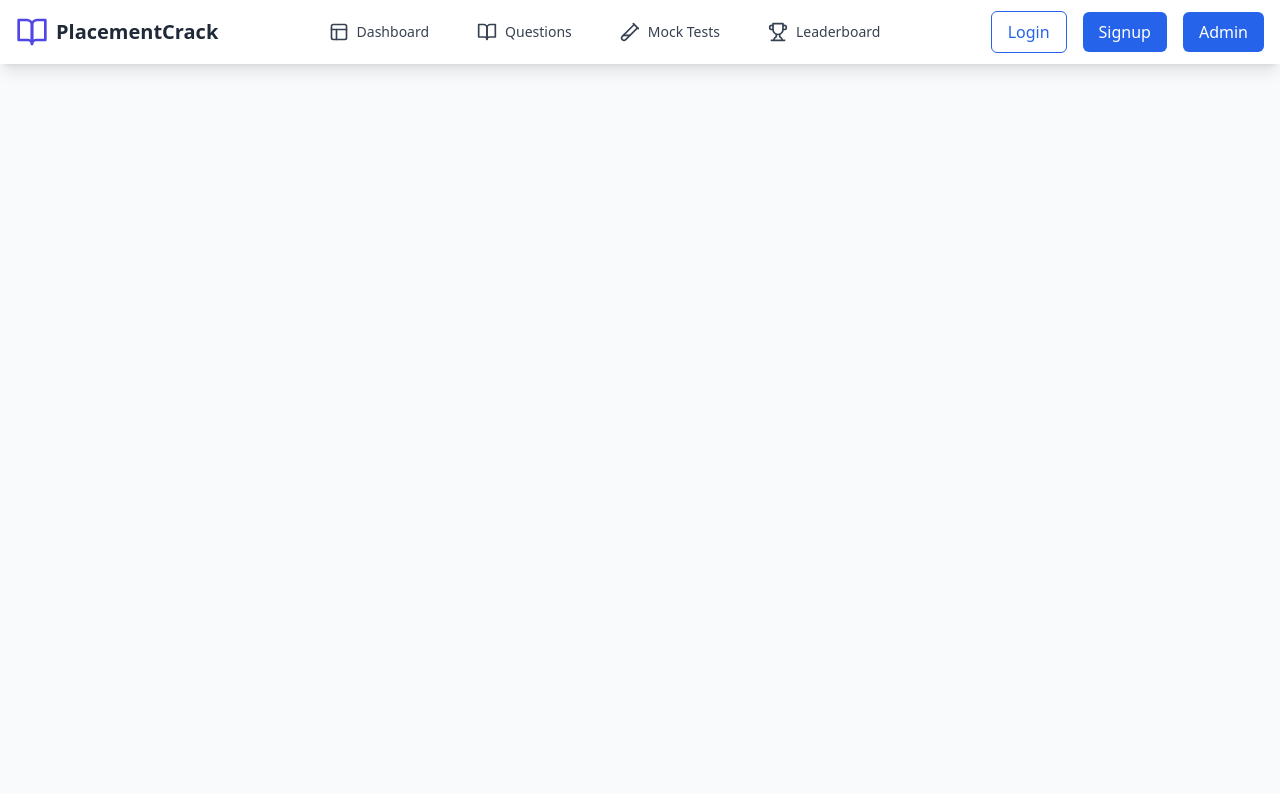
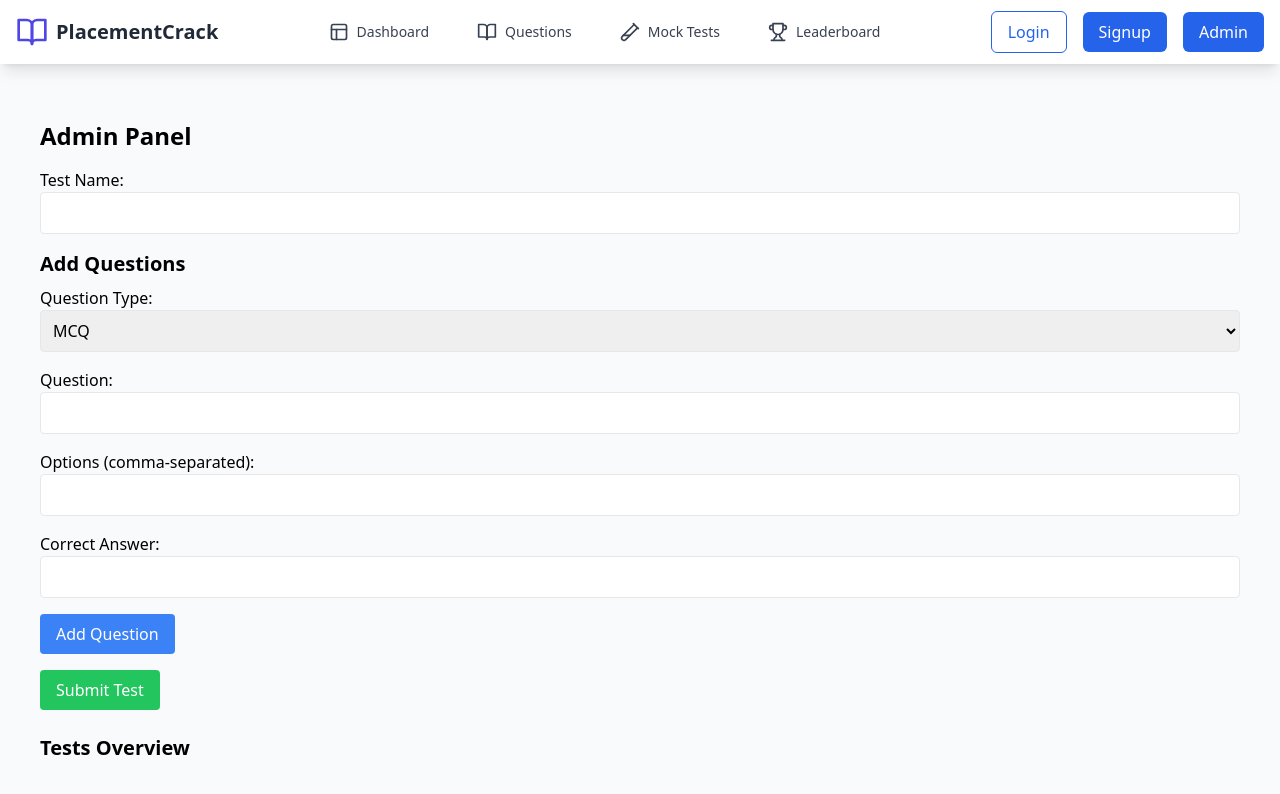
Before and after one commit to pritharai/Placement-Crack, a React (Vite) app: page /upload-test in a window 1280 px wide. Shown: the top 794 px of the page. Built offline with nearby package versions, Linux system fonts and the light colour scheme.

Commit message:
Mock_test uploaded by admin only backend needs to be connected

```diff
--- a/src/App.jsx
+++ b/src/App.jsx
@@ -4,13 +4,14 @@ import Navbar from './components/Navbar';
 import Dashboard from './pages/Dashboard';
 import QuestionBank from './pages/QuestionBank';
 import QuestionSolver from './components/QuestionSolver'
-import MockTests from './pages/MockTests';
+import MockTestsPage from './pages/MockTests';
 // import LeaderBoard from './pages/LeaderBoard';
 import UserProfile from './pages/UserProfile';
 import Login from './components/auth/Login';
 import {AdminAuth} from './components/auth/AdminAuth';
 import {Logout} from './components/auth/Logout';
 import Register from './components/auth/Register';
+import AdminPage from './pages/AdminPage';
 
 function App() {
   return (
@@ -28,7 +29,8 @@ function App() {
             <Route path="/questionsolver" element={<QuestionSolver />} />
 
 
-            <Route path="/mock-tests" element={<MockTests />} />
+            <Route path="/mock-tests" element={<MockTestsPage />} />
+            <Route path="/upload-test" element={<AdminPage />} />
             {/* <Route path="/leaderboard" element={<LeaderBoard />} /> */}
             <Route path="/userprofile" element={<UserProfile />} />
             <Route path="/login" element={<Login />} />
--- /dev/null
+++ b/src/pages/AdminPage.jsx
@@ -0,0 +1,171 @@
+import React, { useState } from "react";
+
+
+
+const AdminPage = () => {
+  const [tests, setTests] = useState([]);
+  const [testName, setTestName] = useState("");
+  const [questions, setQuestions] = useState([]);
+  const [newQuestion, setNewQuestion] = useState({
+    type: "mcq",
+    question: "",
+    options: [],
+    correctAnswer: "",
+    starterCode: "",
+    correctOutput: "",
+  });
+
+  const addQuestion = () => {
+    const questionCopy = { ...newQuestion }; // Clone the question
+    setQuestions([...questions, questionCopy]); // Add the clone to the questions array
+    // Reset the form
+    setNewQuestion({
+      type: "mcq",
+      question: "",
+      options: [],
+      correctAnswer: "",
+      starterCode: "",
+      correctOutput: "",
+    });
+  };
+
+
+  const handleSubmitTest = () => {
+    const newTest = { id: Date.now(), name: testName, problems: questions };
+    setTests([...tests, newTest]);
+    setTestName("");
+    setQuestions([]);
+    alert("Test added successfully!");
+  };
+
+  return (
+    <div className="admin-page p-6">
+      <h1 className="text-2xl font-bold mb-4">Admin Panel</h1>
+      <div className="add-test">
+        <label className="block mb-2">
+          Test Name:
+          <input
+            type="text"
+            value={testName}
+            onChange={(e) => setTestName(e.target.value)}
+            className="block w-full border p-2 rounded mb-4"
+          />
+        </label>
+
+        <h2 className="text-xl font-semibold mb-2">Add Questions</h2>
+        <label className="block mb-2">
+          Question Type:
+          <select
+            value={newQuestion.type}
+            onChange={(e) =>
+              setNewQuestion({ ...newQuestion, type: e.target.value })
+            }
+            className="block w-full border p-2 rounded mb-4"
+          >
+            <option value="mcq">MCQ</option>
+            <option value="code">Code</option>
+          </select>
+        </label>
+        <label className="block mb-2">
+          Question:
+          <input
+            type="text"
+            value={newQuestion.question}
+            onChange={(e) =>
+              setNewQuestion({ ...newQuestion, question: e.target.value })
+            }
+            className="block w-full border p-2 rounded mb-4"
+          />
+        </label>
+        {newQuestion.type === "mcq" && (
+          <>
+            <label className="block mb-2">
+              Options (comma-separated):
+              <input
+                type="text"
+                value={newQuestion.options.join(",")}
+                onChange={(e) =>
+                  setNewQuestion({
+                    ...newQuestion,
+                    options: e.target.value.split(","),
+                  })
+                }
+                className="block w-full border p-2 rounded mb-4"
+              />
+            </label>
+            <label className="block mb-2">
+              Correct Answer:
+              <input
+                type="text"
+                value={newQuestion.correctAnswer}
+                onChange={(e) =>
+                  setNewQuestion({ ...newQuestion, correctAnswer: e.target.value })
+                }
+                className="block w-full border p-2 rounded mb-4"
+              />
+            </label>
+          </>
+        )}
+        {newQuestion.type === "code" && (
+          <>
+            <label className="block mb-2">
+              Starter Code:
+              <textarea
+                value={newQuestion.starterCode}
+                onChange={(e) =>
+                  setNewQuestion({ ...newQuestion, starterCode: e.target.value })
+                }
+                className="block w-full border p-2 rounded mb-4"
+              />
+            </label>
+            <label className="block mb-2">
+              Correct Output:
+              <input
+                type="text"
+                value={newQuestion.correctOutput}
+                onChange={(e) =>
+                  setNewQuestion({
+                    ...newQuestion,
+                    correctOutput: e.target.value,
+                  })
+                }
+                className="block w-full border p-2 rounded mb-4"
+              />
+            </label>
+          </>
+        )}
+        <button
+          onClick={addQuestion}
+          className="py-2 px-4 bg-blue-500 text-white rounded hover:bg-blue-600"
+        >
+          Add Question
+        </button>
+      </div>
+
+      <button
+        onClick={handleSubmitTest}
+        className="mt-4 py-2 px-4 bg-green-500 text-white rounded hover:bg-green-600"
+      >
+        Submit Test
+      </button>
+
+      <h2 className="text-xl font-semibold mt-6">Tests Overview</h2>
+      <ul className="mt-4 space-y-3">
+        {tests.map((test) => (
+          <li key={test.id} className="p-4 border rounded shadow">
+            <h3 className="text-lg font-bold">{test.name}</h3>
+            <ul className="mt-2">
+              {test.problems.map((problem, idx) => (
+                <li key={idx} className="mb-2">
+                  {problem.question}
+                </li>
+              ))}
+            </ul>
+          </li>
+        ))}
+      </ul>
+    </div>
+  );
+};
+
+export default AdminPage;
--- a/src/pages/MockTests.jsx
+++ b/src/pages/MockTests.jsx
@@ -1,53 +1,38 @@
 import React, { useState, useEffect } from "react";
 import CodeMirror from "@uiw/react-codemirror";
 import { javascript } from "@codemirror/lang-javascript";
+import axios from "axios";
 
 const MockTestsPage = () => {
-  const [tests, setTests] = useState([
-    {
-      id: 1,
-      name: "JavaScript Basics",
-      problems: [
-        {
-          type: "mcq",
-          question: "What is the output of `typeof null`?",
-          options: ["object", "null", "undefined", "number"],
-          correctAnswer: "object",
-        },
-        {
-          type: "code",
-          question: "Write a function to reverse a string in JavaScript.",
-          starterCode: "// Write your code here\nfunction reverseString(str) {\n  \n}",
-          correctOutput: "olleH",
-        },
-      ],
-    },
-    {
-      id: 2,
-      name: "React Fundamentals",
-      problems: [
-        {
-          type: "mcq",
-          question: "Which hook is used for state management in React?",
-          options: ["useState", "useEffect", "useContext", "useReducer"],
-          correctAnswer: "useState",
-        },
-        {
-          type: "code",
-          question: "Write a function component that displays 'Hello, World!'",
-          starterCode: "// Write your code here\nfunction HelloWorld() {\n  \n}",
-          correctOutput: "<div>Hello, World!</div>",
-        },
-      ],
-    },
-  ]);
-
+  const [tests, setTests] = useState([]);
   const [selectedTest, setSelectedTest] = useState(null);
   const [currentProblemIndex, setCurrentProblemIndex] = useState(0);
   const [userAnswers, setUserAnswers] = useState({});
   const [timer, setTimer] = useState(0);
   const [timerInterval, setTimerInterval] = useState(null);
 
+  // Fetch mock tests dynamically
+  useEffect(() => {
+    const fetchTests = async () => {
+      try {
+        const response = await axios.get("/api/upload-test");
+        if (Array.isArray(response.data)) {
+          setTests(response.data);
+        } else {
+          console.error("Unexpected API response:", response.data);
+          setTests([]); // Fallback to an empty array
+        }
+      } catch (error) {
+        console.error("Failed to fetch tests:", error);
+        setTests([]); // Fallback in case of an error
+      }
+    };
+
+
+    fetchTests();
+  }, []);
+
+  // Start timer when a test is selected
   useEffect(() => {
     if (selectedTest && timerInterval === null) {
       const interval = setInterval(() => setTimer((prev) => prev + 1), 1000);
@@ -69,10 +54,12 @@ const MockTestsPage = () => {
   const handleSubmit = () => {
     clearInterval(timerInterval);
     setTimerInterval(null);
-    // Evaluate the test
+
+    // Evaluate the test (This is just a placeholder)
     console.log("User answers:", userAnswers);
     console.log("Total time taken:", formatTime(timer));
     alert("Test submitted! Time taken: " + formatTime(timer));
+
     resetTest();
   };
 
@@ -88,8 +75,8 @@ const MockTestsPage = () => {
       {!selectedTest ? (
         <div className="test-selection">
           <h1 className="text-2xl font-bold mb-4">Available Mock Tests</h1>
-          <ul className="space-y-3">
-            {tests.map((test) => (
+          {Array.isArray(tests) && tests.length > 0 ? (
+  tests.map((test) => (
     <li key={test.id} className="p-4 border rounded shadow">
       <h2 className="text-xl font-semibold">{test.name}</h2>
       <button
@@ -99,8 +86,10 @@ const MockTestsPage = () => {
         Start Test
       </button>
     </li>
-            ))}
-          </ul>
+  ))
+) : (
+  <p>Loading tests...</p>
+)}
 </div>
       ) : (
         <div className="test-problems">
```
Lines whose indentation alone changed are shown as unchanged.
